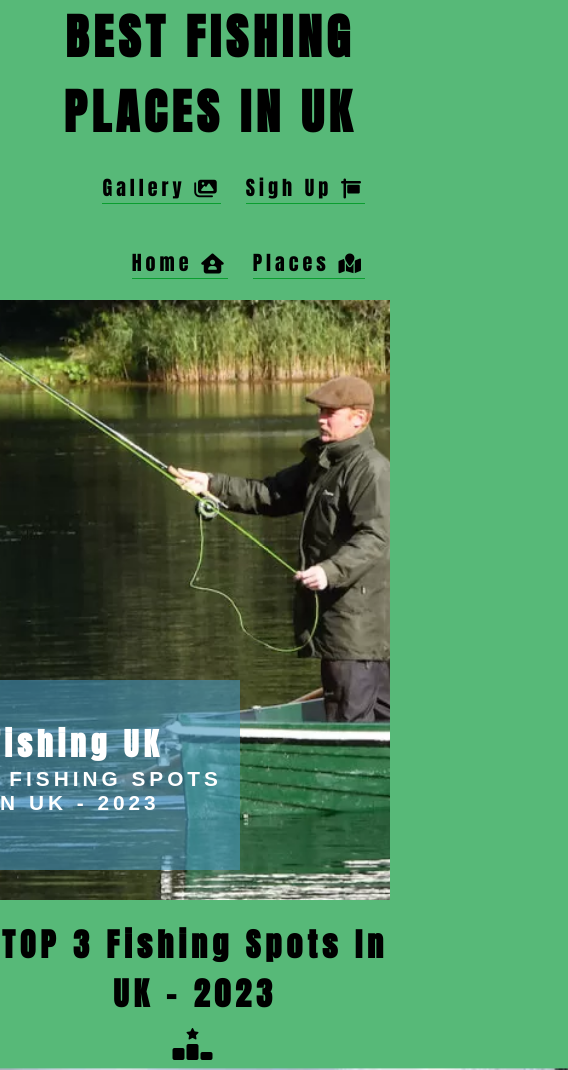
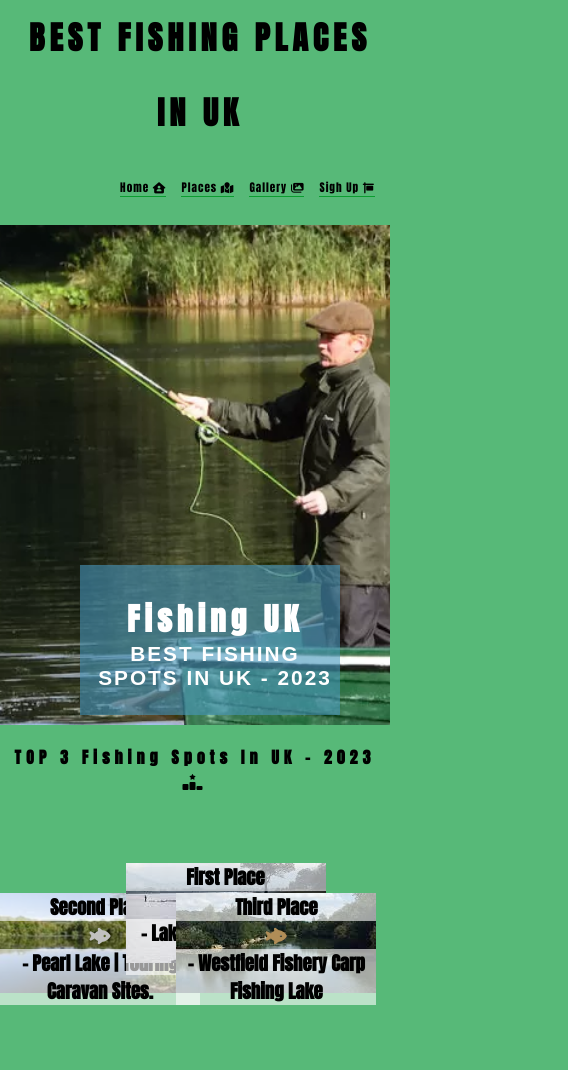
Before and after one commit to TodorSpasov1986/Project-1, a plain HTML site: page index.html in a window 390 px wide. Shown: the top 1070 px of the page, 568 px wide, since content can reach past the window. Drawn offline with Linux system fonts and the light colour scheme; a web font is replaced by a local one.

Commit message:
media styling

```diff
--- a/assets/css/style.css
+++ b/assets/css/style.css
@@ -295,18 +295,26 @@ h2 {
     width: 100%;
 }
 /* media queries */
-@media screen and (max-width: 1200px){
-
+@media screen and (max-width: 1200px)
+{
+   p{
+    font-size: 85%;
+   }
 
    .square{
-    height: 400px;
+    height: 300px;
    }
    #top-three {
     height: 800px;
     text-align: center;
+   }
+   #spots{
+    font-size: 100%;
+   }
+   .spot{
+    display: inline;
+   }
 
-
-   }
    #second-spot {
     float:left;
    }
@@ -323,4 +331,82 @@ h2 {
     display: inline;
     float: none;
    }
+   #main-outer {
+    height: 500px;
+    width: 100%;
+    overflow: hidden;
+    position: relative;
 }
+#square-container1 {
+    background: url(../images/LakeDistrct.jpeg) no-repeat center center;
+    scale: 100%;
+    width: 200px;
+    height: 100px;
+    padding: 0px;
+    margin: 0 auto;
+
+}
+
+#square-container2 {
+    background: url(../images/PearlLake.jpeg) no-repeat center center;
+    scale: 100%;
+    width: 200px;
+    height: 100px;
+    padding: 0px;
+    float: left;
+}
+
+#square-container3 {
+    background: url(../images/WestfieldFishery.jpeg) no-repeat center center;
+    scale: 100%;
+    width: 200px;
+    height: 100px;
+    padding: 0px;
+    float: right;
+}
+#menu {
+    font-size: 70%;
+    letter-spacing: 1px;
+
+}
+
+#menu,
+#logo {
+    line-height: 75px;
+
+}
+
+#menu li {
+    float: right;
+    list-style-type: none;
+    margin-right: 15px;
+}
+#logo {
+    float: left;
+    font-size: 200%;
+    margin-left: 10px;
+}
+#cover-text {
+    font-size: 130%;
+    font-family: 'Labrada', sans-serif;
+    text-transform: uppercase;
+    letter-spacing: 2px;
+    text-align: center;
+    width: 250px;
+    height: 120px;
+
+    padding-top: 30px;
+    padding-left: 10px;
+
+    background-color: rgb(70, 151, 189, .6);
+    bottom: 10px;
+    right: 50px;
+    position: absolute;
+}
+#newsh1 {
+    font-size: 150%;
+}
+.news-section>h2{
+font-size: 100%;
+}
+}
```
